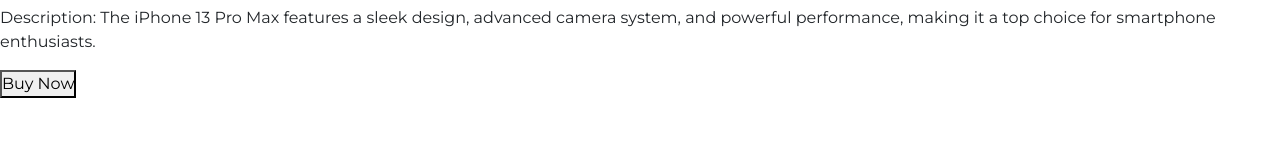
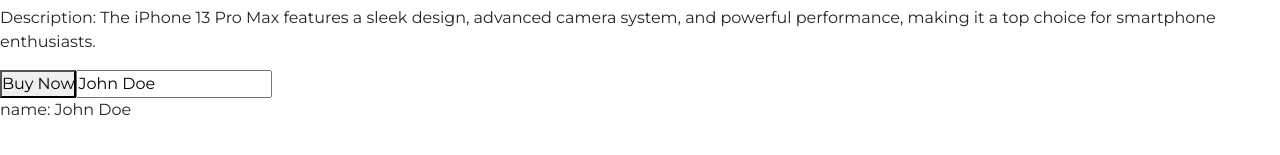
Before and after one commit to Bertcode21/AngularApp, an Angular app in the folder Bee-Shoping/: page / in a window 1280 px wide. Shown: the part 639-794 px from the top of the page. Built offline with nearby package versions, Linux system fonts and the light colour scheme.

Commit message:
NewCommit

```diff
--- a/Bee-Shoping/src/app/product-lists/product-lists.html
+++ b/Bee-Shoping/src/app/product-lists/product-lists.html
@@ -7,3 +7,5 @@
 <p>Products Instock: {{products.instock > 0 ? 'Only' + products.instock + 'left in stock' : 'Out of stock'}}</p>
 <p>Description: {{products.Description }}</p>
 <button [disabled]="!(products.instock > 0)">Buy Now</button>
+<input [value]="name" (input)="onNameChange($event)">  <br>
+<p>name: {{name}}</p>
--- a/Bee-Shoping/src/app/product-lists/product-lists.ts
+++ b/Bee-Shoping/src/app/product-lists/product-lists.ts
@@ -7,6 +7,7 @@
   styleUrl: './product-lists.css',
 })
 export class ProductLists {
+  name = "John Doe"
   products = {
 name: "Iphone 13 pro max",
 price : 345,
@@ -20,5 +21,8 @@
 getDiscountedPrice() {
 return this.products.price - (this.products.price * this.products.discount / 100);
 }
+onNameChange(event: any){
+  console.log(event)
+}
 
 }
```
